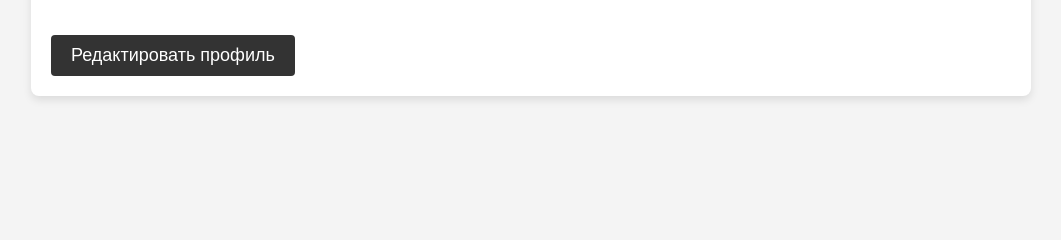
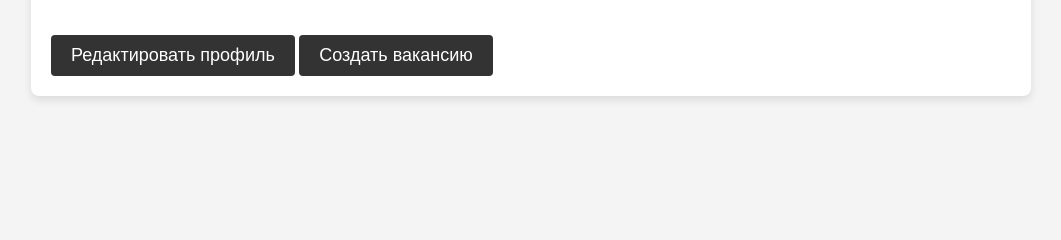
Before and after one commit to zhumka/HiredUp, a Django app: template users/templates/users/profile_employer.html in a window 1280 px wide. Shown: the part 382-622 px from the top of the page, without its empty margins (109-1170 px from the left). Run offline with Django 5.2, Linux system fonts and the light colour scheme; the template is opened without the code that fills it, so the values that code supplies are empty.

Commit message:
добавил ссылку на создание вакансии

```diff
--- a/users/templates/users/profile_employer.html
+++ b/users/templates/users/profile_employer.html
@@ -57,6 +57,7 @@
             {% endif %}
             <p><strong>Дата создания профиля:</strong> {{ employer_profile.created_at|date:"d-m-Y" }}</p>
             <a href="{% url 'edit_profile' %}">Редактировать профиль</a>
+            <a href="{% url 'create_vacancy' %}">Создать вакансию</a>
         </div>
     </div>
     {% endblock %}
```
